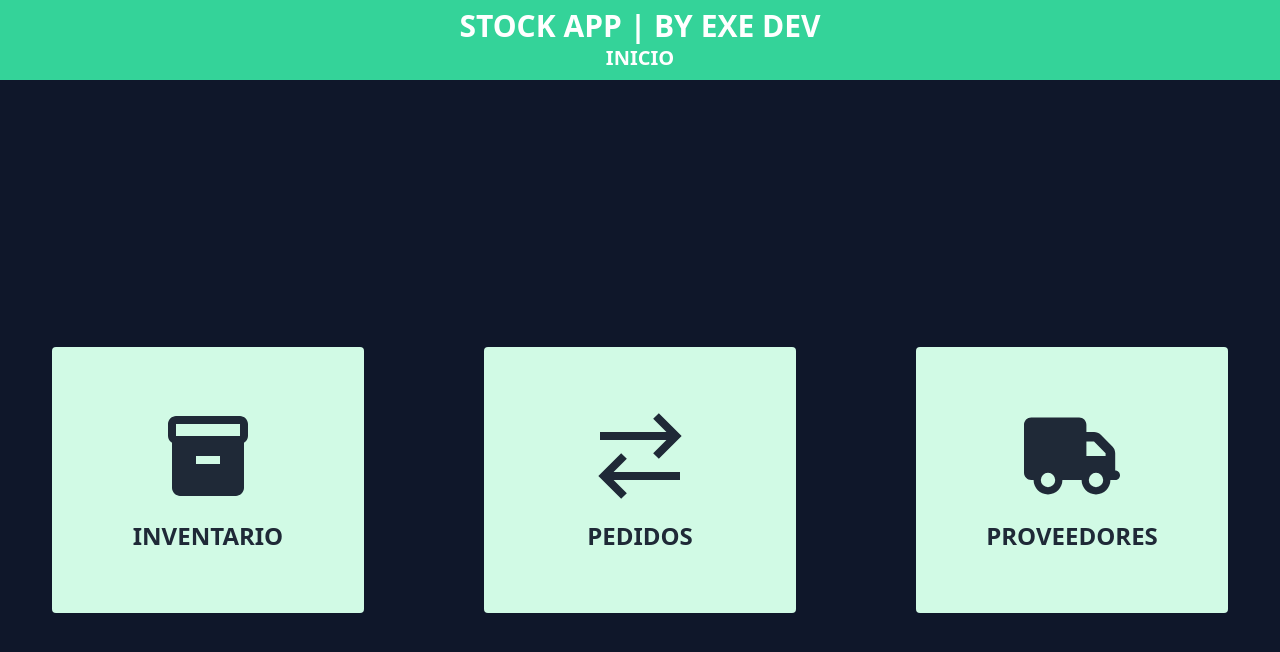
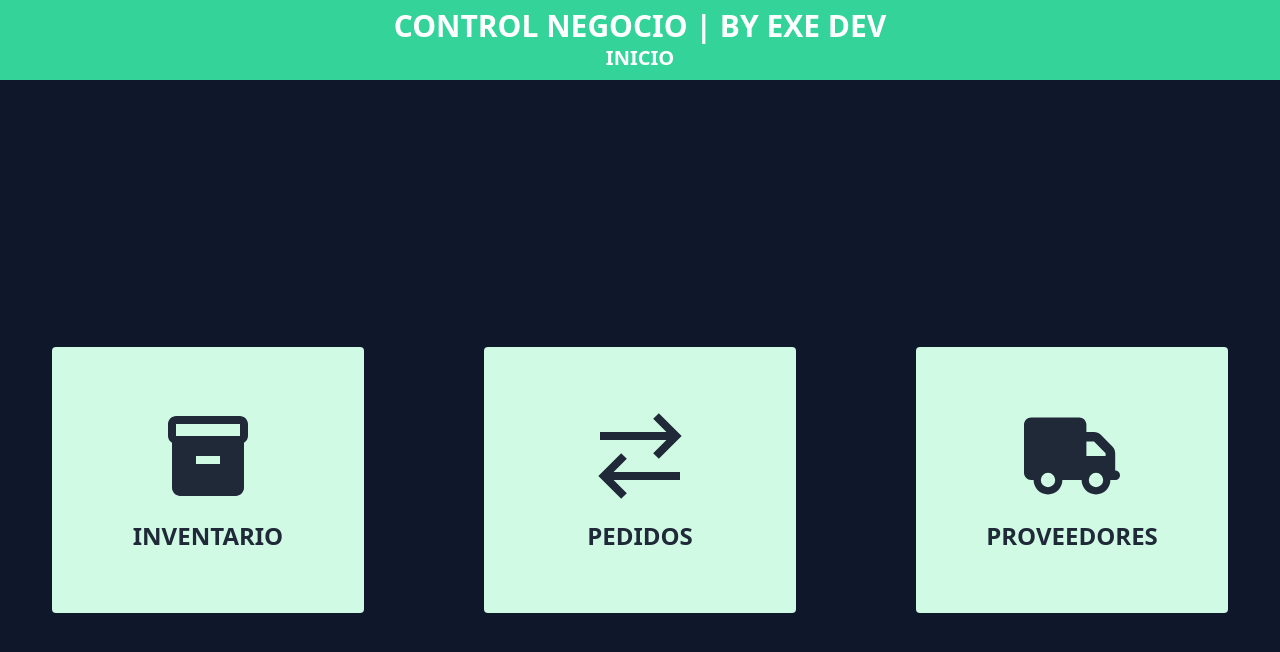
Before and after one commit to exe-quiel-dev/control_negocio_app, a React (Vite) app: page / in a window 1280 px wide. Shown: the top 652 px of the page. Built offline with nearby package versions, Linux system fonts and the light colour scheme.

Commit message:
Ultimos detalles

```diff
--- a/index.html
+++ b/index.html
@@ -4,9 +4,9 @@
     <meta charset="UTF-8" />
     <meta name="author" content="Mariano Rolet - Frontend Dev" />
     <meta name="description" content="Aplicacion para control de inventario y proveedores" />
-    <link rel="icon" type="image/svg+xml" href="/vite.svg" />
+    <link rel="icon" type="image/svg+xml" href="/public/favicon_inventory.png" />
     <meta name="viewport" content="width=device-width, initial-scale=1.0" />
-    <title>STOCK APP</title>
+    <title>Control - Negocio</title>
   </head>
   <body class="bg-slate-900">
     <div id="root"></div>
--- a/src/components/Layout.jsx
+++ b/src/components/Layout.jsx
@@ -84,7 +84,7 @@ const Layout = () => {
   return (
     <>
       <nav className="p-2 bg-emerald-400 text-white shadow">
-        <Link to='/'> <h1 className="font-black text-3xl text-center">STOCK APP | BY EXE DEV</h1> </Link>
+        <Link to='/'> <h1 className="font-black text-3xl text-center">CONTROL NEGOCIO | BY EXE DEV</h1> </Link>
         <h2 className="text-xl uppercase font-semibold text-center">{pathname()}</h2>
       </nav>
       <Outlet />
```
Also changed, not shown: public/favicon_inventory.png (added).
